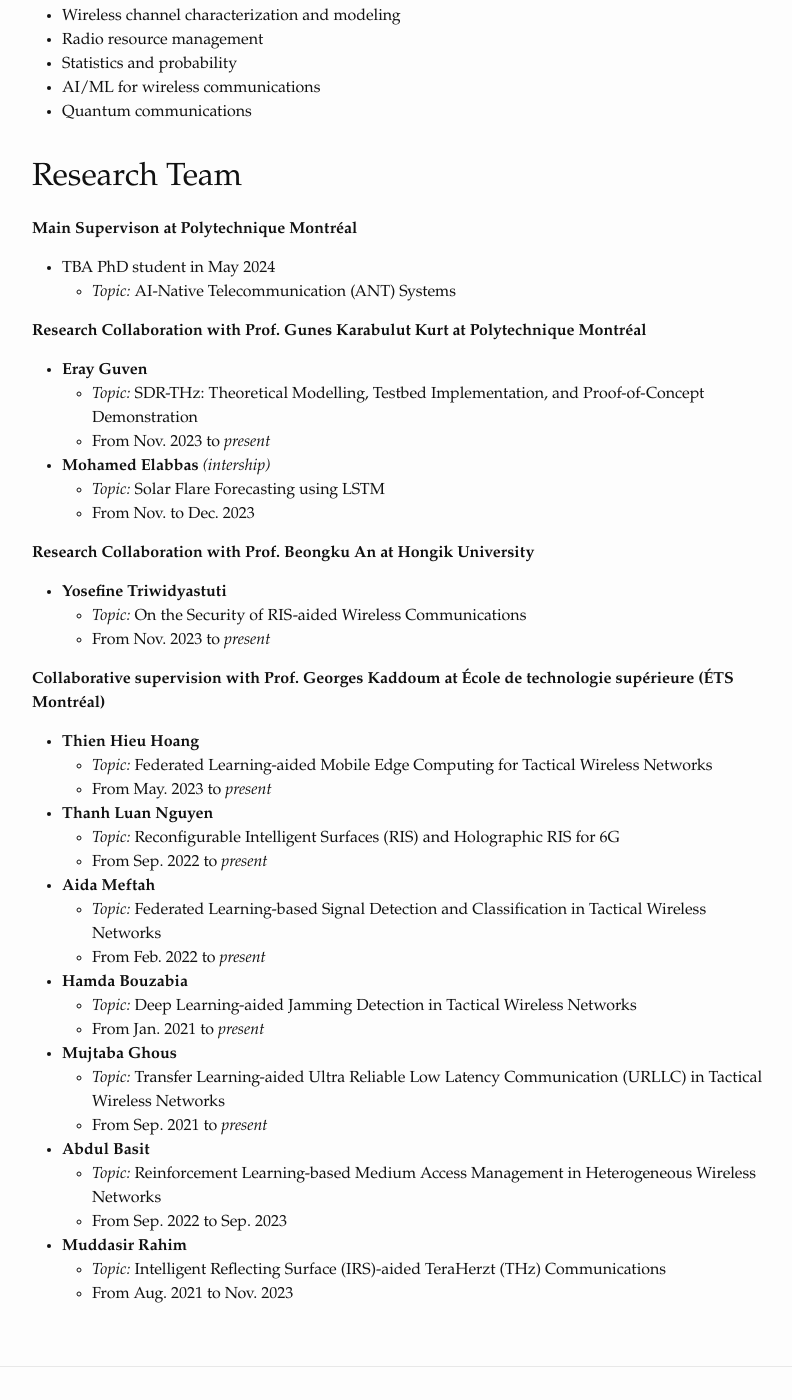
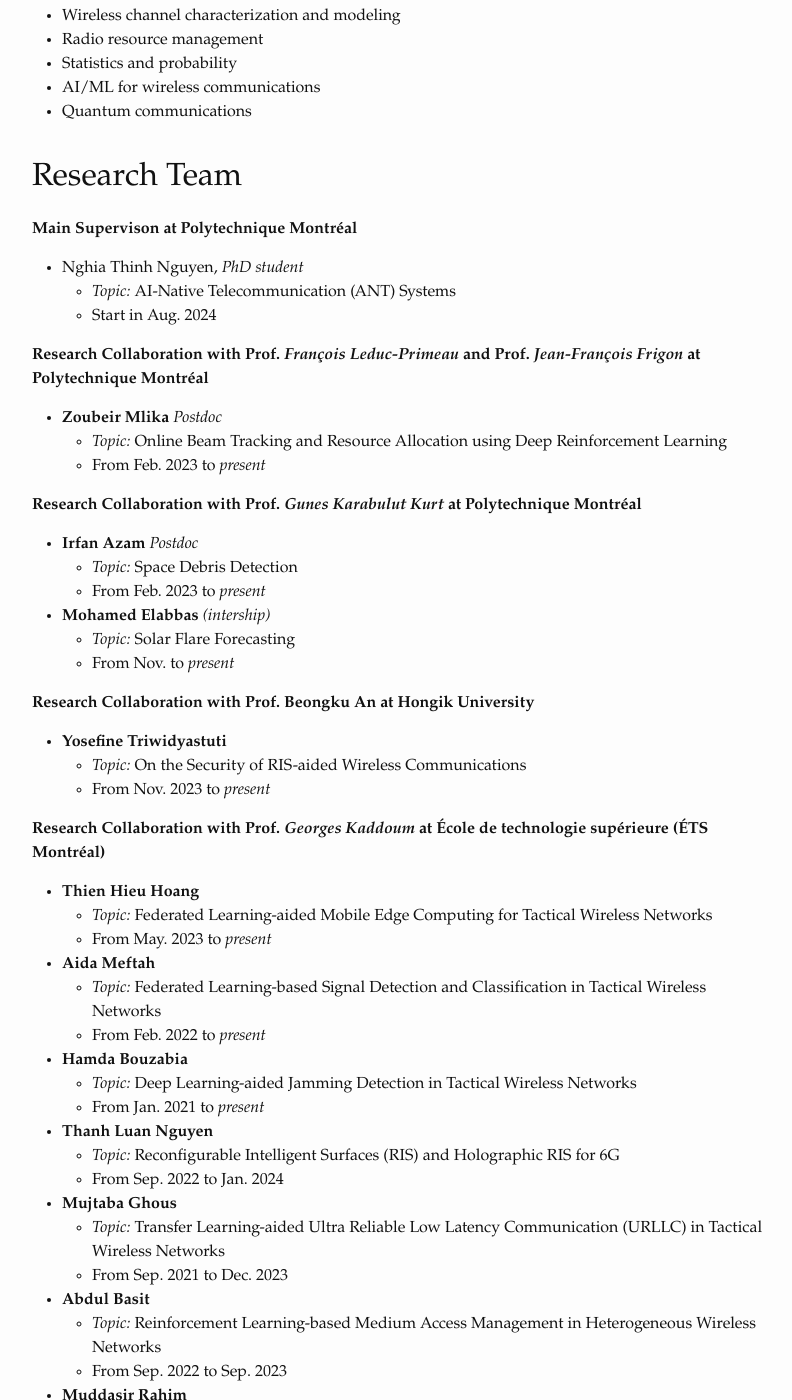
Before and after one commit to trinhudo/trinhudo.github.io, a Jekyll site: the page built from research.md, in a window 1280 px wide and 1400 px high, scrolled down 255 px. Shown: the whole window, without its empty margins (238-1030 px from the left). Built offline with Jekyll 4.4.1, drawn with Linux system fonts in a browser that asks for light colours.

Commit message:
Update research.md
Signed-off-by: Tri Nhu Do <43434724+trinhudo@users.noreply.github.com>

```diff
--- a/research.md
+++ b/research.md
@@ -17,18 +17,25 @@
 
 **Main Supervison at Polytechnique Montréal**
 
-- TBA PhD student in May 2024
+- Nghia Thinh Nguyen, _PhD student_
   - *Topic:* AI-Native Telecommunication (ANT) Systems
+  - Start in Aug. 2024
 
-**Research Collaboration with Prof. Gunes Karabulut Kurt at Polytechnique Montréal**
+**Research Collaboration with Prof. _François Leduc-Primeau_ and Prof. _Jean-François Frigon_ at Polytechnique Montréal**
 
-- **Eray Guven**
-  - *Topic:* SDR-THz: Theoretical Modelling, Testbed Implementation, and Proof-of-Concept Demonstration
-  - From Nov. 2023 to *present*
+- **Zoubeir Mlika** _Postdoc_
+  - *Topic:* Online Beam Tracking and Resource Allocation using Deep Reinforcement Learning
+  - From Feb. 2023 to *present*
+
+**Research Collaboration with Prof. _Gunes Karabulut Kurt_ at Polytechnique Montréal**
+
+- **Irfan Azam** _Postdoc_
+  - *Topic:* Space Debris Detection
+  - From Feb. 2023 to *present*
 
 - **Mohamed Elabbas** _(intership)_
-  - *Topic:* Solar Flare Forecasting using LSTM
-  - From Nov. to Dec. 2023
+  - *Topic:* Solar Flare Forecasting
+  - From Nov. to _present_
 
 **Research Collaboration with Prof. Beongku An at Hongik University**
 
@@ -36,15 +43,11 @@
   - *Topic:* On the Security of RIS-aided Wireless Communications
   - From Nov. 2023 to _present_
 
-**Collaborative supervision with Prof. Georges Kaddoum at École de technologie supérieure (ÉTS Montréal)**
+**Research Collaboration with Prof. _Georges Kaddoum_ at École de technologie supérieure (ÉTS Montréal)**
 
 - **Thien Hieu Hoang**
   - *Topic:* Federated Learning-aided Mobile Edge Computing for Tactical Wireless Networks
   - From May. 2023 to *present*
-
-- **Thanh Luan Nguyen**
-  - *Topic:* Reconfigurable Intelligent Surfaces (RIS) and Holographic RIS for 6G
-  - From Sep. 2022 to *present*
 
 - **Aida Meftah**
   - *Topic:* Federated Learning-based Signal Detection and Classification in Tactical Wireless Networks
@@ -54,9 +57,13 @@
   - *Topic:* Deep Learning-aided Jamming Detection in Tactical Wireless Networks
   - From Jan. 2021 to *present*
 
+- **Thanh Luan Nguyen**
+  - *Topic:* Reconfigurable Intelligent Surfaces (RIS) and Holographic RIS for 6G
+  - From Sep. 2022 to Jan. 2024
+
 - **Mujtaba Ghous**
   - *Topic:* Transfer Learning-aided Ultra Reliable Low Latency Communication (URLLC) in Tactical Wireless Networks
-  - From Sep. 2021 to *present*
+  - From Sep. 2021 to Dec. 2023
 
 - **Abdul Basit**
   - *Topic:* Reinforcement Learning-based Medium Access Management in Heterogeneous Wireless Networks
```
